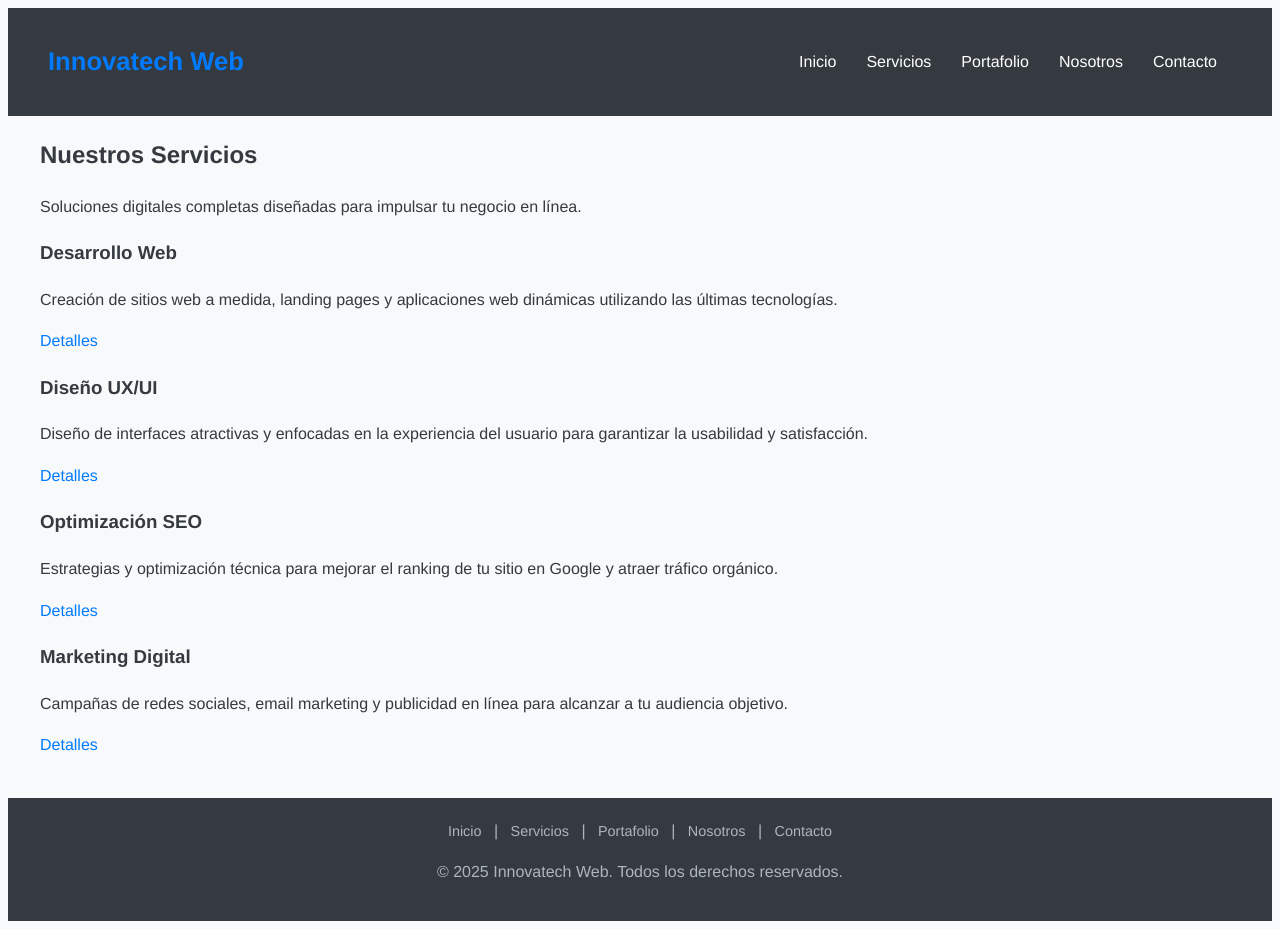
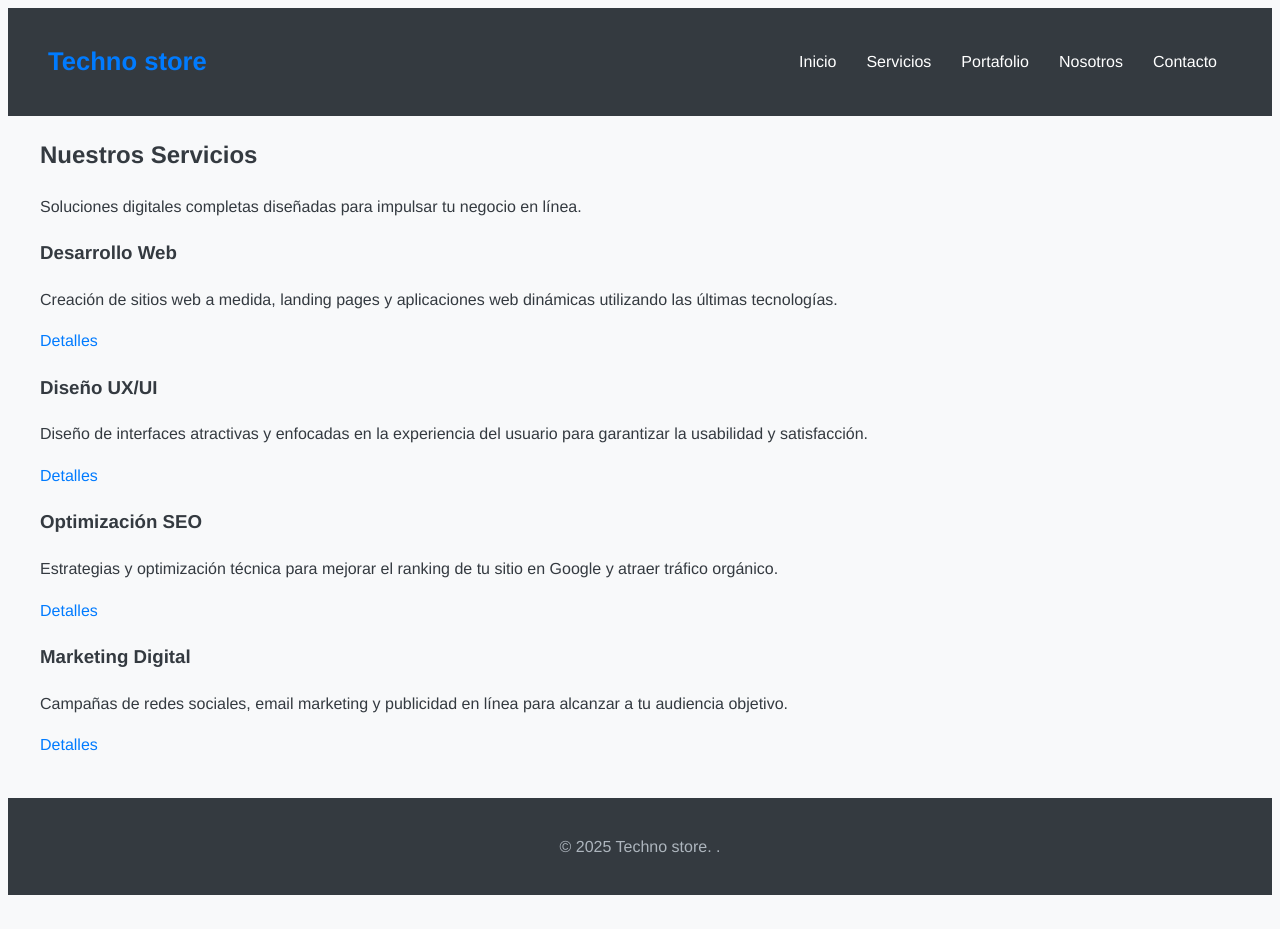
Before and after one commit to evicente3/lab10idw, a plain HTML site: page servicios.html in a window 1280 px wide. After the commit the page ends 903 px from the top, so only its background shows below. Drawn offline with Linux system fonts and the light colour scheme.

Commit message:
correcciones

```diff
--- a/servicios.html
+++ b/servicios.html
@@ -9,7 +9,7 @@
 </head>
 <body>
     <header class="main-header">
-        <a href="index.html" class="logo">Innovatech Web</a>
+        <a href="index.html" class="logo">Techno store</a>
         <nav class="main-nav">
             <ul>
                 <li><a href="index.html">Inicio</a></li>
@@ -55,14 +55,7 @@
     </main>
 
     <footer class="main-footer">
-        <nav class="footer-nav">
-            <a href="index.html">Inicio</a> |
-            <a href="servicios.html">Servicios</a> |
-            <a href="portafolio.html">Portafolio</a> |
-            <a href="nosotros.html">Nosotros</a> |
-            <a href="contacto.html">Contacto</a>
-        </nav>
-        <p>&copy; 2025 Innovatech Web. Todos los derechos reservados.</p>
+        <p>&copy; 2025 Techno store. .</p>
     </footer>
 </body>
 </html>
```
